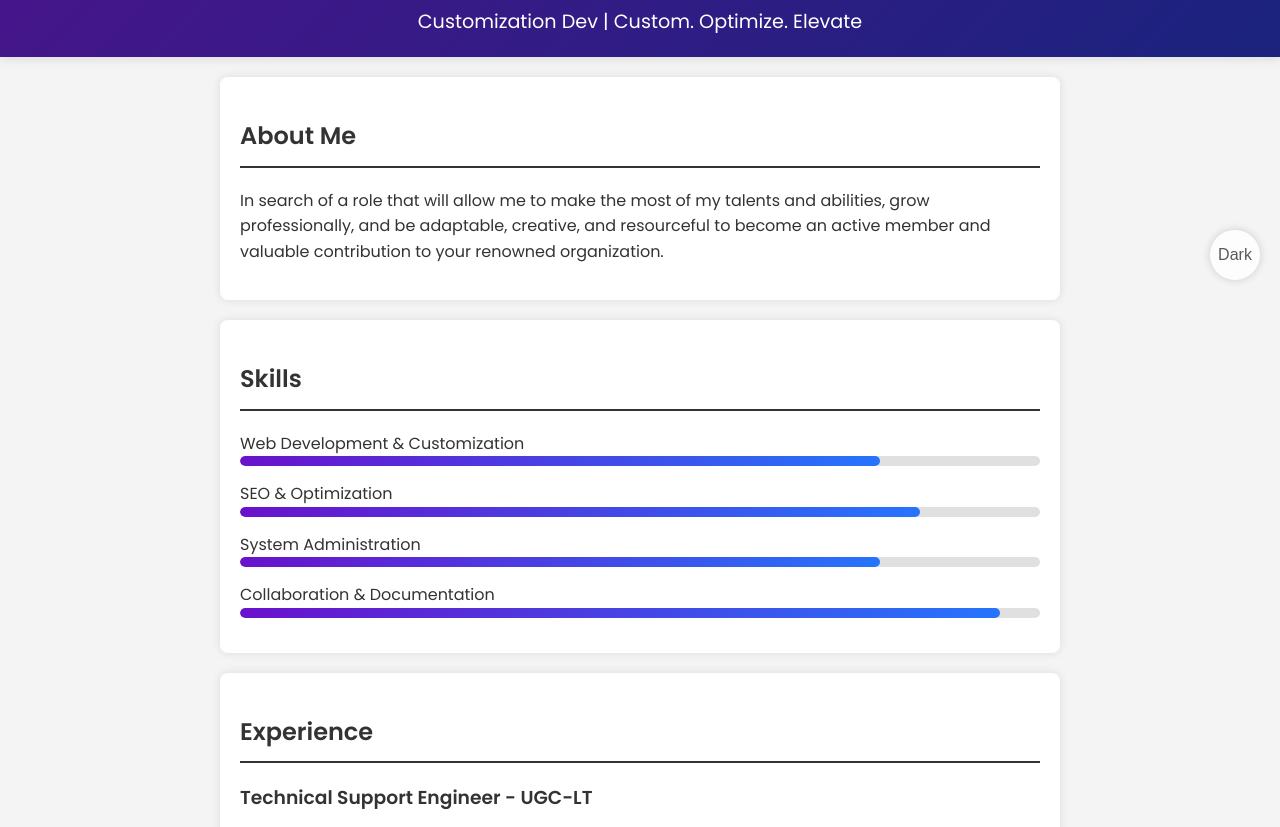
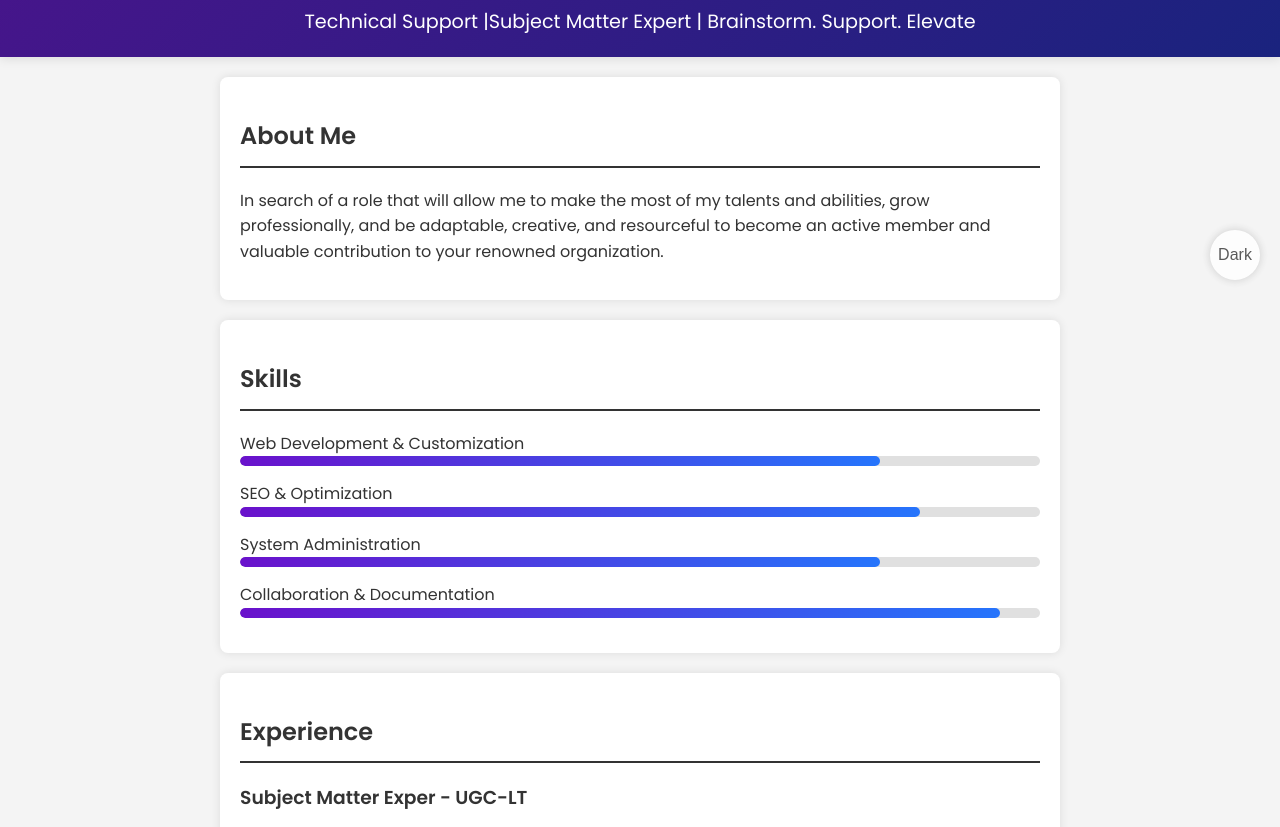
Before and after one commit to Wendyle18/resume, a plain HTML site: page index.html in a window 1280 px wide. Shown: the part 145-972 px from the top of the page. Drawn offline with Linux system fonts and the light colour scheme.

Commit message:
Update index.html

```diff
--- a/index.html
+++ b/index.html
@@ -29,7 +29,7 @@
     </nav>
     <div class="header-content">
       <h1>Wendyle Christian Seno</h1>
-      <p>Customization Dev | Custom. Optimize. Elevate</p>
+      <p>Technical Support |Subject Matter Expert | Brainstorm. Support. Elevate</p>
     </div>
   </header>
 
@@ -82,6 +82,7 @@
   <section id="experience">
     <h2>Experience</h2>
     <div class="job">
+      <h3>Subject Matter Exper - UGC-LT</h3>
       <h3>Technical Support Engineer - UGC-LT</h3>
       <p><strong>Yotpo</strong> | March 2024 - Present</p>
       <ul>
```
